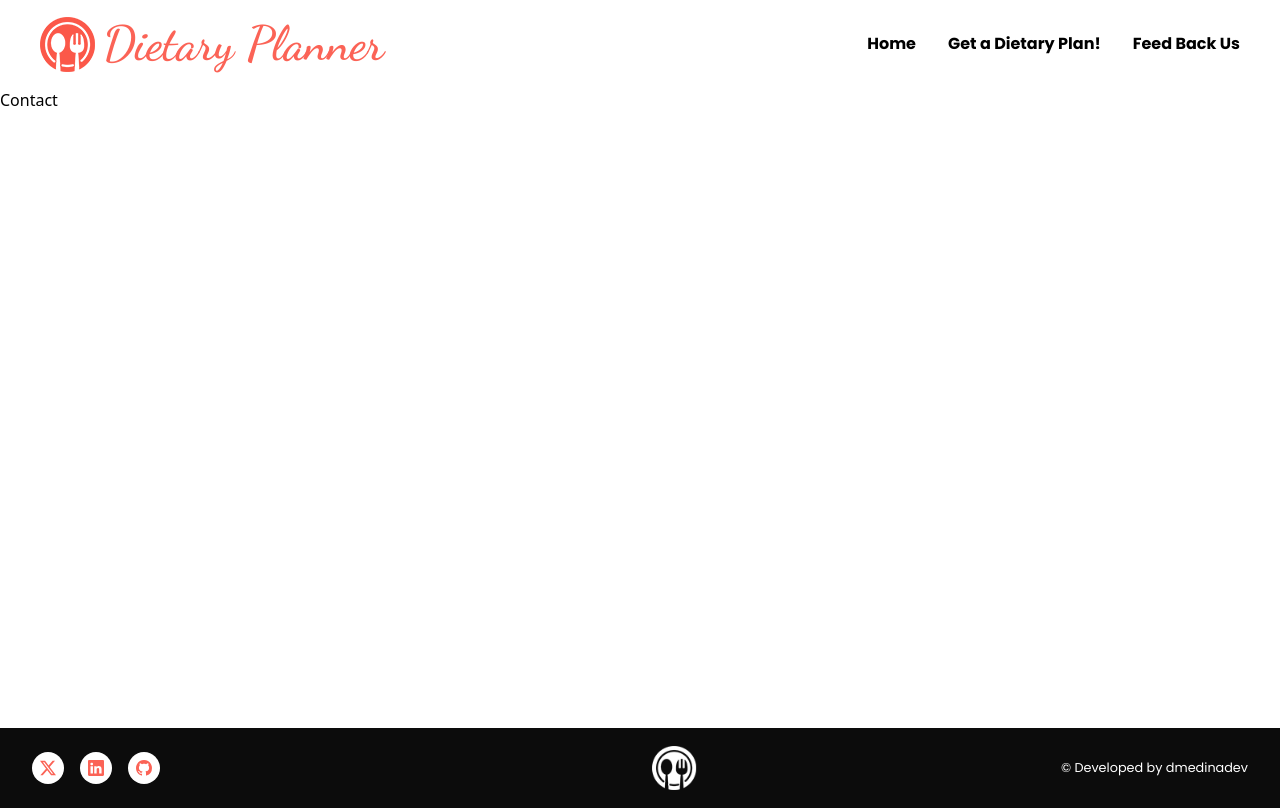
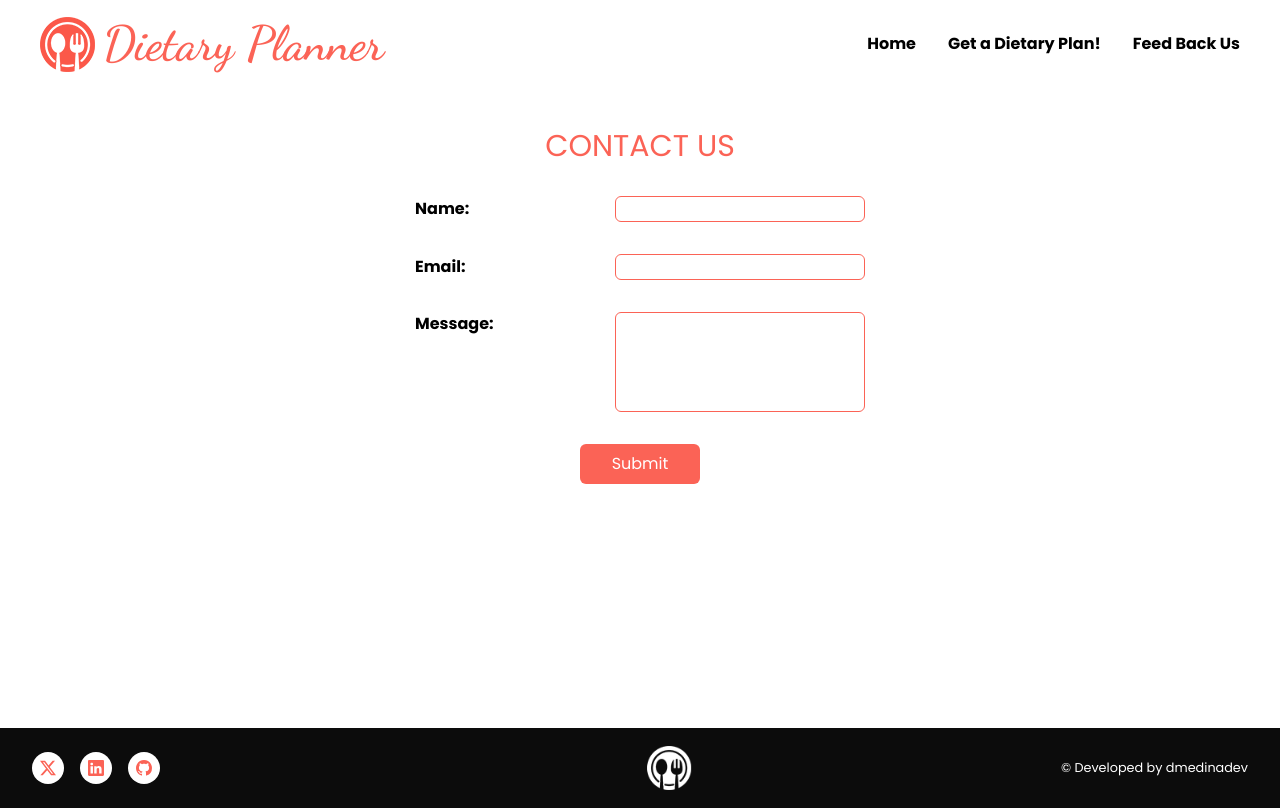
Before and after one commit to dmedinasm/newdietaryplan, a React (Vite) app: page /contact in a window 1280 px wide. Built offline with nearby package versions, Linux system fonts and the light colour scheme.

Commit message:
Creados elementos para el formulario de contacto

```diff
--- a/src/components/Contact.jsx
+++ b/src/components/Contact.jsx
@@ -2,9 +2,28 @@ import React from 'react'
 
 const Contact = () => {
   return (
-    <section className="h-[80vh]">
-      Contact
+    <section className="h-[80vh] flex items-start justify-center">
+      <form  className="flex flex-col items-center py-10 gap-8">
+        <h3 className="font-poppins text-center text-primary text-3xl">CONTACT US</h3>
+        <div className="flex items-center ">
+          <label for="name" className="font-bold font-poppins w-[200px]">Name:</label>
+          <input id="name" type="text" name="name" className="border border-primary rounded-md outline-none focus:shadow-sm focus:shadow-primary w-[250px]" required />
+        </div>
+        <div className="flex items-center ">
+          <label for="email" className="font-bold font-poppins w-[200px]">Email:</label>
+          <input id="email" type="email" name="email" className="border border-primary rounded-md outline-none focus:shadow-sm focus:shadow-primary w-[250px]" required />
+        </div>
+        <div className="flex items-start justify-end " >
+          <label for="message" className="font-bold font-poppins w-[200px] ">Message:</label>
+          <textarea id="message" type="text" name="message" className="border border-primary h-[100px] resize-none outline-none focus:shadow-sm focus:shadow-primary rounded-md w-[250px]" ></textarea>
+        </div>
+        <div className="flex items-center justify-center">
+        <input type="submit" value="Submit" className="font-poppins bg-primary text-[#FFF] cursor-pointer py-2 px-8  rounded-md"/>
+        </div>
+
+      </form>
     </section>
+
   )
 }
 
--- a/src/components/Footer.jsx
+++ b/src/components/Footer.jsx
@@ -22,7 +22,7 @@ const Footer = () => {
       <a href="https://github.com/dmedinasm" target='_blank'><BsGithub /></a>
      </div>
     </div>
-      <div className="pl-[128px]">
+      <div className="pl-[119px]">
         <img src={logoFooter} alt="logo footer" className="w-[45px] cursor-pointer" onClick={navigation}/>
       </div>
     <p className="font-poppins text-[#FFF] text-[0.8rem]">© Developed by dmedinadev</p>
```
